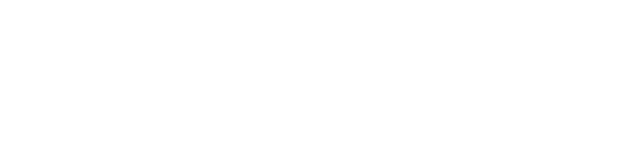
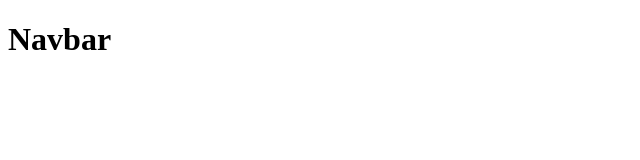
Before and after one commit to Dimasbae/Praktikum, a plain HTML site: page index.html in a window 1280 px wide. Shown: the whole page, without its empty margins (0-640 px from the left). Drawn offline with Linux system fonts and the light colour scheme.

Commit message:
tag navbar

```diff
--- a/index.html
+++ b/index.html
@@ -6,5 +6,7 @@
     <meta name="viewport" content="width=device-width, initial-scale=1.0">
     <title>Document</title>
 </head>
-<body></body>
+<body>
+    <h1>Navbar</h1>
+</body>
 </html>
```
